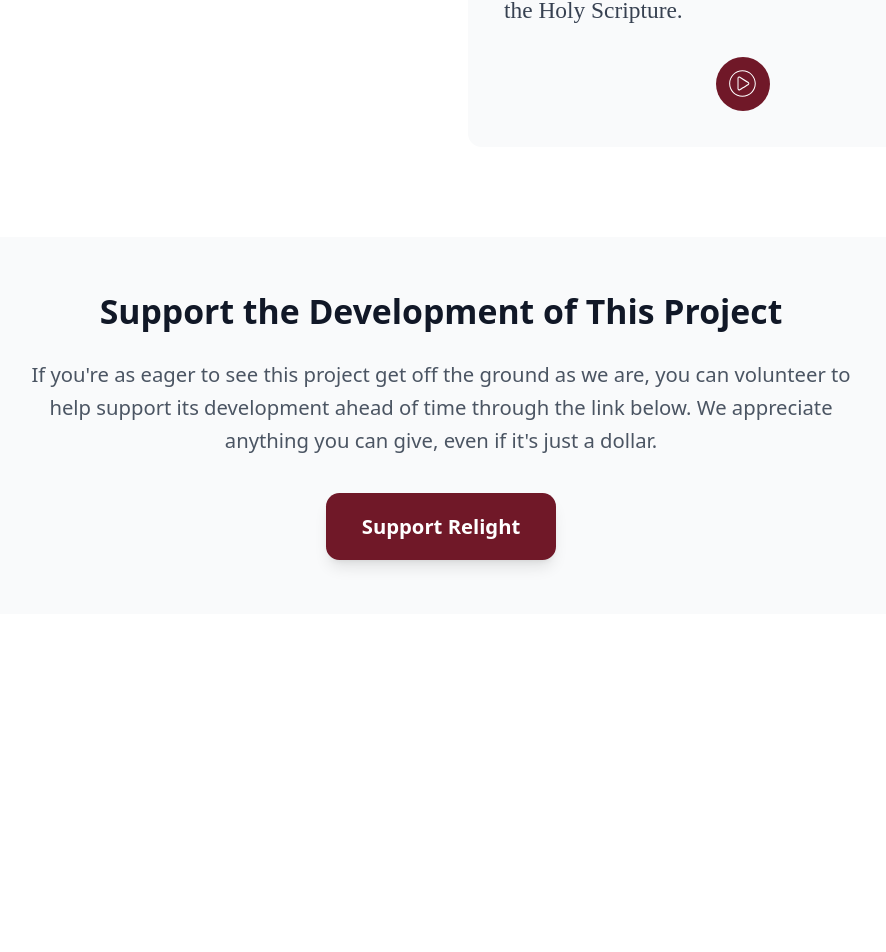
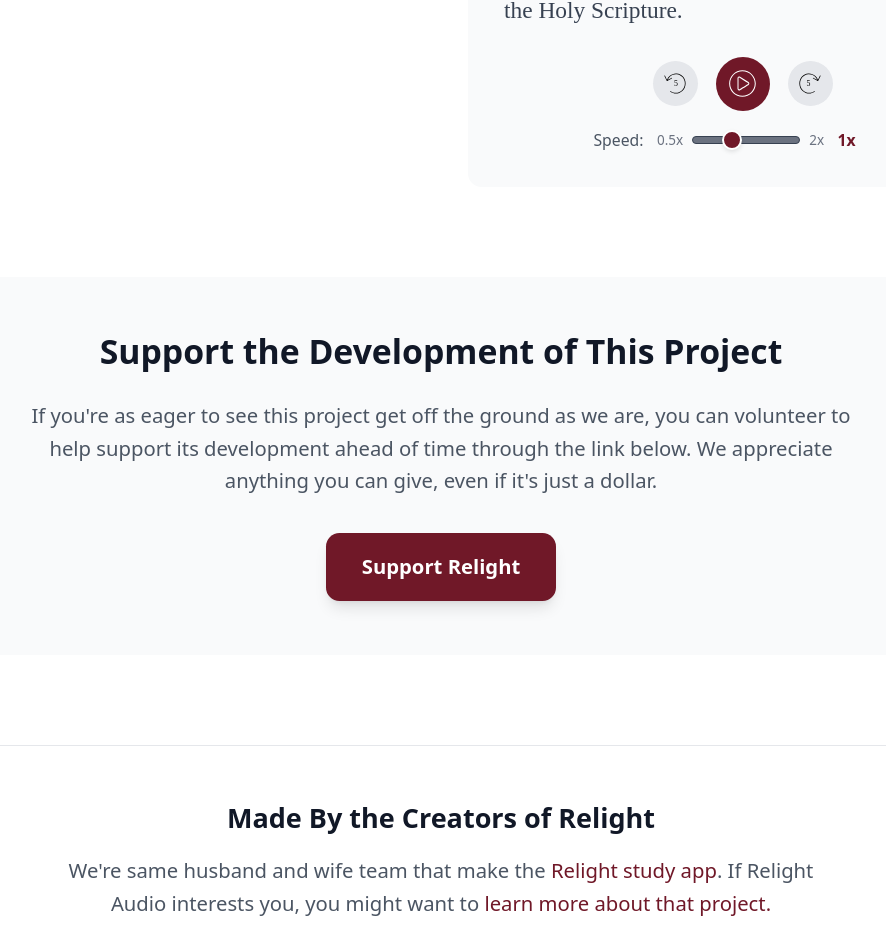
Before and after one commit to davidmikucki/relight-audio-prelaunch, a Nuxt app: page / in a window 1280 px wide. Shown: the part 2379-3331 px from the top of the page, without its empty margins (199-1085 px from the left). Before the commit the page ends 3065 px from the top, so only its background shows below. Built offline with nearby package versions, Linux system fonts and the light colour scheme; a web font is replaced by a local one.

Commit message:
Add speed slider and seek controls, add Relight ad footer.

```diff
--- a/components/RelightContent.vue
+++ b/components/RelightContent.vue
@@ -205,19 +205,73 @@
                             </template>
                         </div>
 
-                        <!-- Play Button -->
+                        <!-- Audio Controls -->
                         <div
                             v-motion
                             :initial="{ opacity: 0, scale: 0.8 }"
                             :visible-once="{ opacity: 1, scale: 1, transition: { delay: 720, duration: 400, ease: 'backOut' } }"
-                            class="mt-6 flex justify-center"
+                            class="mt-6 space-y-4"
                         >
-                            <button @click="togglePlay"
-                                class="bg-burgundy hover:bg-burgundy-dark text-white rounded-full w-12 h-12 flex items-center justify-center transition-all duration-200 hover:scale-110"
+                            <!-- Play Controls Row -->
+                            <div class="flex justify-center items-center gap-4">
+                                <!-- Seek Backward Button -->
+                                <button
+                                    v-motion
+                                    :initial="{ opacity: 0, x: -20 }"
+                                    :visible-once="{ opacity: 1, x: 0, transition: { delay: 800, duration: 300, ease: 'easeOut' } }"
+                                    @click="seekBackward"
+                                    class="bg-gray-200 hover:bg-gray-300 text-gray-700 rounded-full w-10 h-10 flex items-center justify-center transition-all duration-200 hover:scale-110 hover:shadow-md"
+                                >
+                                    <img src="/Images/seekBackwardFive.svg" alt="Seek backward 5s" class="w-5 h-5" />
+                                </button>
+
+                                <!-- Play/Pause Button -->
+                                <button
+                                    v-motion
+                                    :initial="{ opacity: 0, scale: 0.8 }"
+                                    :visible-once="{ opacity: 1, scale: 1, transition: { delay: 840, duration: 300, ease: 'backOut' } }"
+                                    @click="togglePlay"
+                                    class="bg-burgundy hover:bg-burgundy-dark text-white rounded-full w-12 h-12 flex items-center justify-center transition-all duration-200 hover:scale-110 hover:shadow-lg"
+                                >
+                                    <img v-if="!isPlaying" src="/Images/play.svg" alt="Play" class="w-6 h-6 filter brightness-0 invert" />
+                                    <img v-else src="/Images/pause.svg" alt="Pause" class="w-6 h-6 filter brightness-0 invert" />
+                                </button>
+
+                                <!-- Seek Forward Button -->
+                                <button
+                                    v-motion
+                                    :initial="{ opacity: 0, x: 20 }"
+                                    :visible-once="{ opacity: 1, x: 0, transition: { delay: 880, duration: 300, ease: 'easeOut' } }"
+                                    @click="seekForward"
+                                    class="bg-gray-200 hover:bg-gray-300 text-gray-700 rounded-full w-10 h-10 flex items-center justify-center transition-all duration-200 hover:scale-110 hover:shadow-md"
+                                >
+                                    <img src="/Images/seekForwardFive.svg" alt="Seek forward 5s" class="w-5 h-5" />
+                                </button>
+                            </div>
+
+                            <!-- Speed Control -->
+                            <div
+                                v-motion
+                                :initial="{ opacity: 0, y: 20 }"
+                                :visible-once="{ opacity: 1, y: 0, transition: { delay: 920, duration: 400, ease: 'easeOut' } }"
+                                class="flex items-center justify-center gap-3"
                             >
-                                <img v-if="!isPlaying" src="/Images/play.svg" alt="Play" class="w-6 h-6 filter brightness-0 invert" />
-                                <img v-else src="/Images/pause.svg" alt="Pause" class="w-6 h-6 filter brightness-0 invert" />
-                            </button>
+                                <span class="text-sm text-gray-600 font-medium">Speed:</span>
+                                <div class="flex items-center gap-2">
+                                    <span class="text-xs text-gray-500">0.5x</span>
+                                    <input
+                                        v-model="playbackSpeed"
+                                        @input="updatePlaybackSpeed"
+                                        type="range"
+                                        min="0.5"
+                                        max="2"
+                                        step="0.25"
+                                        class="speed-slider w-24 h-2 rounded-lg appearance-none cursor-pointer transition-colors duration-200"
+                                    />
+                                    <span class="text-xs text-gray-500">2x</span>
+                                </div>
+                                <span class="text-sm text-burgundy font-semibold min-w-[3rem]">{{ playbackSpeed }}x</span>
+                            </div>
                         </div>
                     </div>
 
@@ -260,6 +314,34 @@
                 </a>
             </div>
 
+            <!-- Footer Section -->
+            <div
+                v-motion
+                :initial="{ opacity: 0, y: 40 }"
+                :visible-once="{ opacity: 1, y: 0, transition: { delay: 200, duration: 560, ease: 'easeOut' } }"
+                class="mt-20 pt-12 border-t border-gray-200 text-center"
+            >
+                <h2
+                    v-motion
+                    :initial="{ opacity: 0, y: 20 }"
+                    :visible-once="{ opacity: 1, y: 0, transition: { delay: 360, duration: 480, ease: 'easeOut' } }"
+                    class="text-2xl font-bold text-gray-900 mb-4"
+                >
+                    Made By the Creators of Relight
+                </h2>
+                <p
+                    v-motion
+                    :initial="{ opacity: 0, y: 15 }"
+                    :visible-once="{ opacity: 1, y: 0, transition: { delay: 520, duration: 480, ease: 'easeOut' } }"
+                    class="text-lg text-gray-600 max-w-2xl mx-auto leading-relaxed"
+                >
+                    We're same husband and wife team that make the
+                    <a href="https://relight.app" target="_blank" rel="noopener noreferrer" class="text-burgundy hover:underline font-medium">Relight study app</a>.
+                    If Relight Audio interests you, you might want to
+                    <a href="https://www.youtube.com/watch?v=Y2N-vh1Bh0I" target="_blank" rel="noopener noreferrer" class="text-burgundy hover:underline font-medium">learn more about that project.</a>
+                </p>
+            </div>
+
         </div>
     </section>
 </template>
@@ -275,6 +357,7 @@
 const currentWordIndex = ref(-1)
 const audio = ref<HTMLAudioElement | null>(null)
 const timingData = ref<any>({})
+const playbackSpeed = ref(1)
 let animationFrame: number | null = null
 
 // Load timing data
@@ -350,6 +433,21 @@
     }
 }
 
+const seekBackward = () => {
+    if (!audio.value) return
+    audio.value.currentTime = Math.max(0, audio.value.currentTime - 5)
+}
+
+const seekForward = () => {
+    if (!audio.value) return
+    audio.value.currentTime = Math.min(audio.value.duration || 0, audio.value.currentTime + 5)
+}
+
+const updatePlaybackSpeed = () => {
+    if (!audio.value) return
+    audio.value.playbackRate = playbackSpeed.value
+}
+
 const openModal = () => {
     emit('openModal')
 }
@@ -384,4 +482,65 @@
     transition: all 0.2s ease;
     display: inline-block;
 }
+
+/* Speed Slider Styling */
+.speed-slider {
+    -webkit-appearance: none;
+    appearance: none;
+    background: #6b7280;
+    height: 8px;
+    border-radius: 4px;
+    border: 1px solid #374151;
+    cursor: pointer;
+}
+
+.speed-slider::-webkit-slider-track {
+    background: #6b7280;
+    height: 8px;
+    border-radius: 4px;
+    border: 1px solid #374151;
+}
+
+.speed-slider::-webkit-slider-thumb {
+    -webkit-appearance: none;
+    appearance: none;
+    height: 20px;
+    width: 20px;
+    border-radius: 50%;
+    background: #701828;
+    cursor: pointer;
+    border: 2px solid white;
+    box-shadow: 0 2px 4px rgba(0, 0, 0, 0.1);
+    transition: all 0.2s ease;
+}
+
+.speed-slider::-webkit-slider-thumb:hover {
+    background: #5a1320;
+    transform: scale(1.1);
+    box-shadow: 0 4px 8px rgba(0, 0, 0, 0.2);
+}
+
+.speed-slider::-moz-range-track {
+    background: #6b7280;
+    height: 8px;
+    border-radius: 4px;
+    border: 1px solid #374151;
+}
+
+.speed-slider::-moz-range-thumb {
+    height: 20px;
+    width: 20px;
+    border-radius: 50%;
+    background: #701828;
+    cursor: pointer;
+    border: 2px solid white;
+    box-shadow: 0 2px 4px rgba(0, 0, 0, 0.1);
+    transition: all 0.2s ease;
+}
+
+.speed-slider::-moz-range-thumb:hover {
+    background: #5a1320;
+    transform: scale(1.1);
+    box-shadow: 0 4px 8px rgba(0, 0, 0, 0.2);
+}
 </style>
```
Also changed, not shown: public/Images/seekBackwardFive.svg (added), public/Images/seekForwardFive.svg (added).
